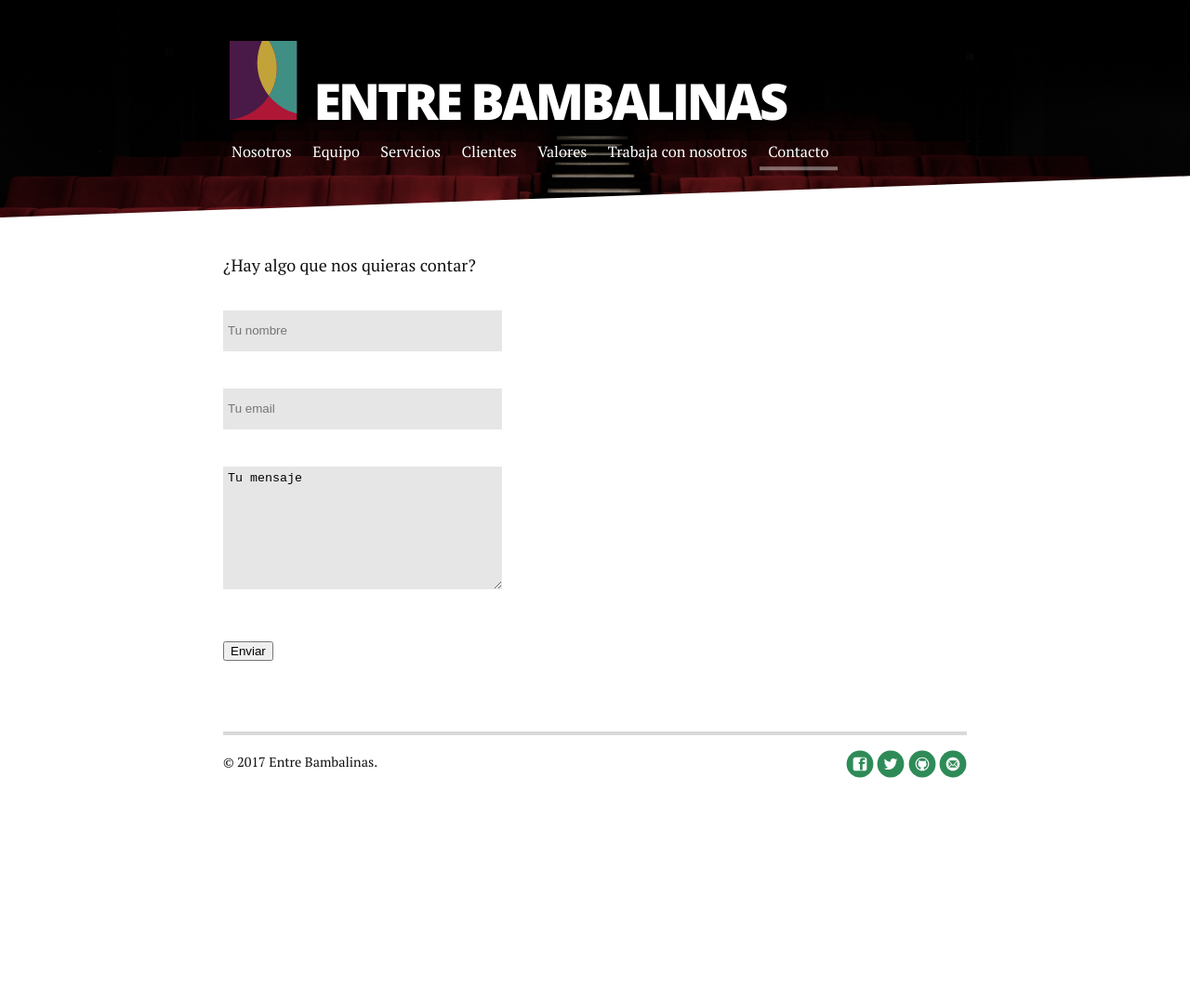
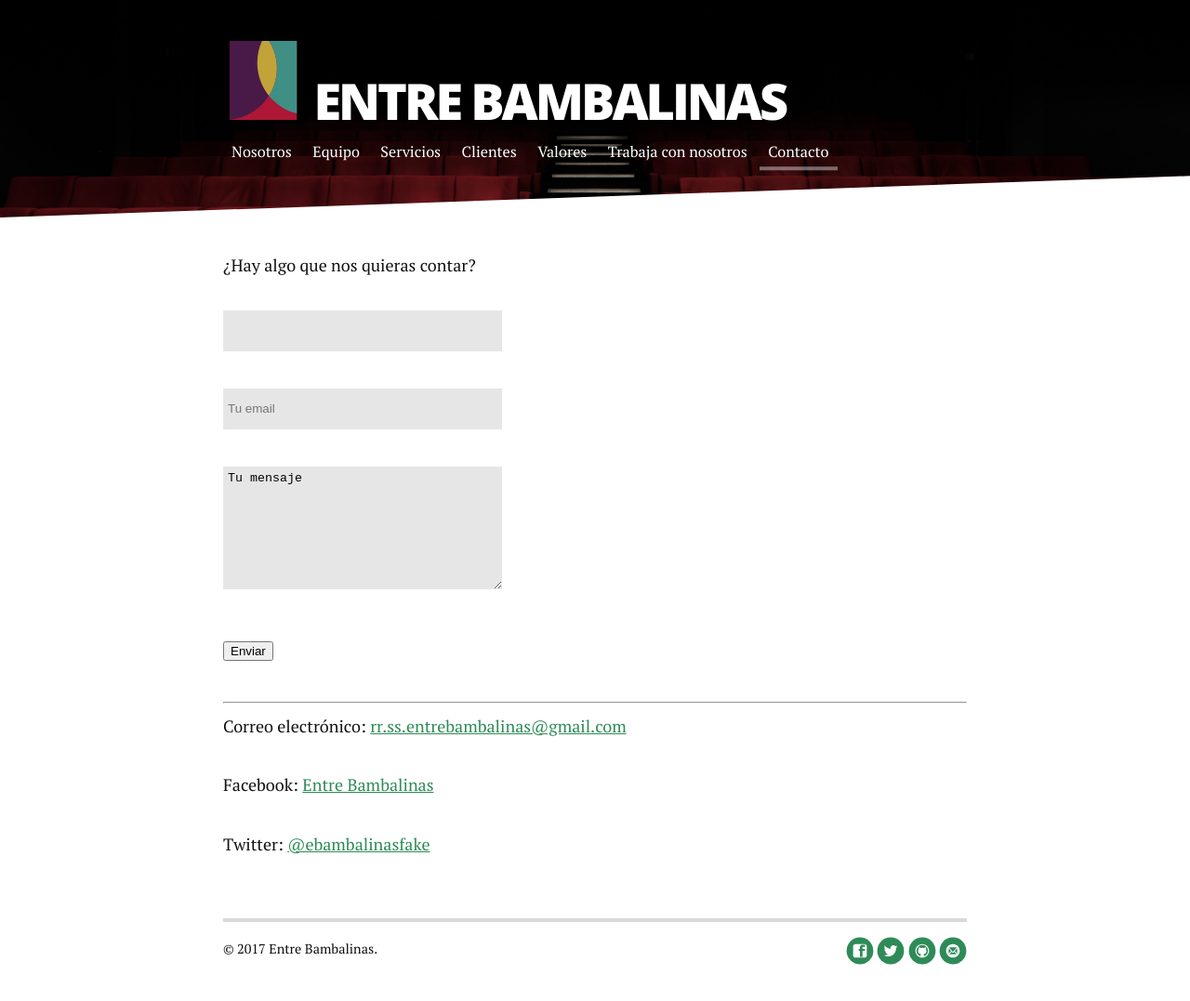
Before and after one commit to entrebambalinas/entrebambalinas.github.io, a Jekyll site: the page built from contacto.md, in a window 1280 px wide. Shown: the whole page at 93% size. Built offline with Jekyll 4.4.1, drawn with Linux system fonts in a browser that asks for light colours; nearby versions of some CDN libraries; before the commit the page ends 900 px from its top, so only the background shows below that.

Commit message:
Update contacto.md

```diff
--- a/contacto.md
+++ b/contacto.md
@@ -5,8 +5,14 @@ title: Contacto
 ¿Hay algo que nos quieras contar?
 
 <form>
-<p><input type="text" placeholder="Tu nombre"></p>
+<p><input type="text" placeholder=""></p>
 <p><input type="text" placeholder="Tu email"></p>
 <p><textarea>Tu mensaje</textarea></p>
 <p><input type="submit" value="Enviar"></p>
 </form>
+---
+Correo electrónico: [rr.ss.entrebambalinas@gmail.com](rr.ss.entrebambalinas@gmail.com)
+
+Facebook: [Entre Bambalinas](https://www.facebook.com/entrebambalinasfake/?notif_t=fbpage_fan_invite&notif_id=1506366116219174)
+
+Twitter: [@ebambalinasfake](https://twitter.com/ebambalinasfake)
```
